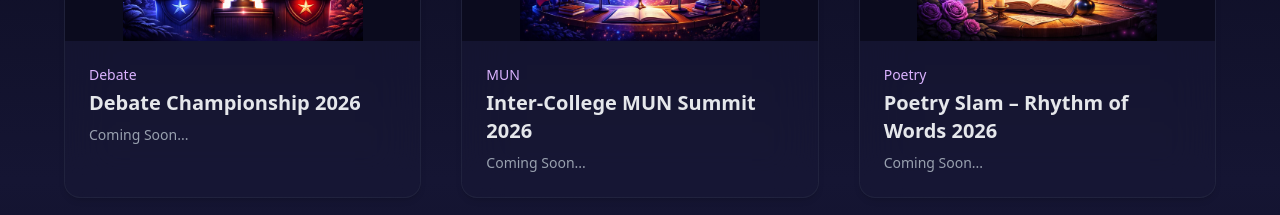
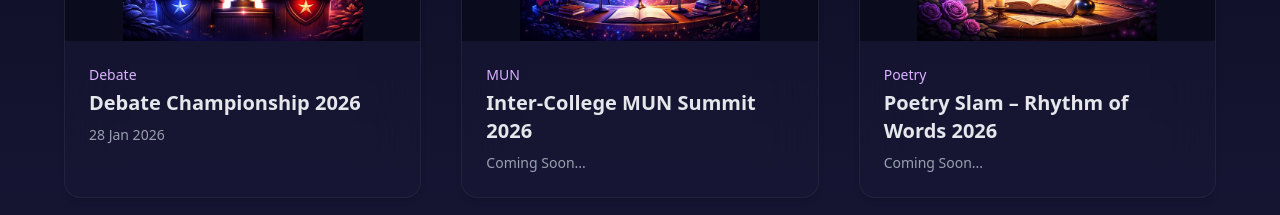
Before and after one commit to Satyam0000000/Tarang_Frontend, a React (Vite) app: page / in a window 1280 px wide. Shown: the part 1060-1275 px from the top of the page. Built offline with nearby package versions, Linux system fonts and the light colour scheme.

Commit message:
added date

```diff
--- a/src/pages/Home.jsx
+++ b/src/pages/Home.jsx
@@ -67,7 +67,7 @@ const Home = () => {
   const events = [
     {
       title: "Debate Championship 2026",
-      date: "Coming Soon...",
+      date: "28 Jan 2026",
       tag: "Debate",
       image: debateImg,
       isNew: true,
```
